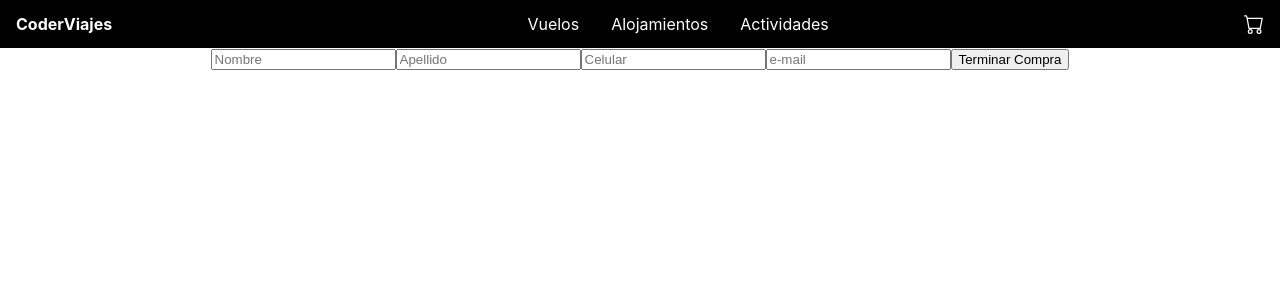
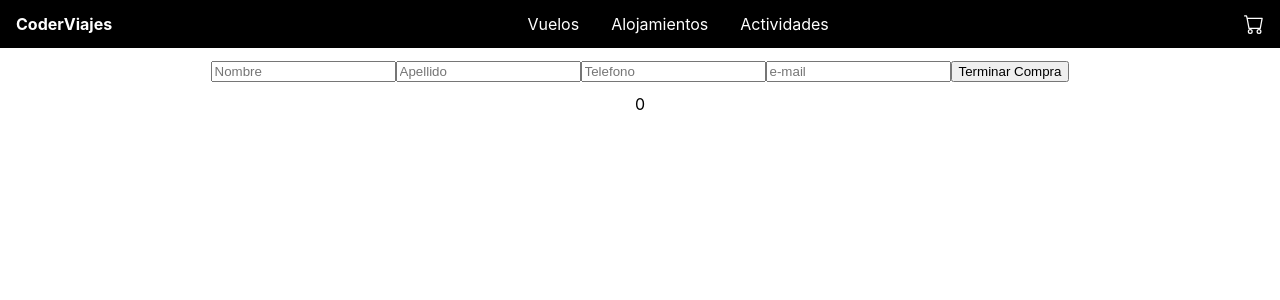
Before and after one commit to TessaGeronimo/proyecto-final-TessaGeronimo, a React (Create React App) app in the folder ecommerce_tessa/: page /userData in a window 1280 px wide. Shown: the top 300 px of the page. Built offline with nearby package versions, Linux system fonts and the light colour scheme.

Commit message:
grabado de venta en firebase completo

```diff
--- /dev/null
+++ b/ecommerce_tessa/src/components/UserData/UserData.css
@@ -0,0 +1,6 @@
+.udcontainer{
+    display: flex;
+    flex-direction: column;
+    align-items: center;
+    padding: 12px;
+}
--- a/ecommerce_tessa/src/components/UserData/UserData.jsx
+++ b/ecommerce_tessa/src/components/UserData/UserData.jsx
@@ -1,16 +1,75 @@
-import React from "react";
+import React, { useState } from "react";
+import { useCartContext } from "../CartContext/CartContext";
+import './UserData.css';
+import { collection, addDoc} from "firebase/firestore";
+import db from '../../firebase/firebase';
+import { Link } from "react-router-dom";
 
 const UserData = () => {
 
-    console.log('aca');
+    const [idVenta, setIdVenta] = useState(0);
+
+    const [buyer, setBuyer] = useState({
+        Nombre: '',
+        Apellido:'',
+        Email: '',
+        Telefono: ''
+    });
+
+    const {Nombre, Apellido, Email, Telefono} = buyer;
+
+    const {products, totalAmount, clear} = useCartContext();
+
+    const handleInputChange = (e) =>{
+        setBuyer(({
+            ...buyer,
+            [e.target.name]:e.target.value
+        }));
+    }
+
+    const generarVenta = async(data) => {
+        try {
+            const col = collection(db,"Ventas")
+            const venta = await addDoc(col,data)
+            setIdVenta(venta.id)
+            clear()
+        } catch (error) {
+            console.log(error)
+        }
+    }
+
+    const handleSubmit = (e) =>{
+        e.preventDefault();
+        const fecha = new Date();
+        const items = products.map((e)=> {return {id:e.id,title:e.destino,price:e.precio,amount:e.quantity}})
+        const total = totalAmount();
+        const data = {buyer,items,fecha, total};
+        generarVenta(data);
+    }
+
     return(
-        <div>
-            <input type= 'text' placeholder="Nombre"></input>
-            <input type= 'text' placeholder="Apellido"></input>
-            <input type= 'number' placeholder="Celular"></input>
-            <input type= 'email' placeholder="e-mail"></input>
-            <button>Terminar Compra</button>
-        </div>
+        <>
+            <div className="udcontainer">
+                <form onSubmit={handleSubmit}>
+                    <input type= 'text' name='Nombre' placeholder="Nombre" value={Nombre} onChange={handleInputChange} required></input>
+                    <input type= 'text' name='Apellido' placeholder="Apellido" value={Apellido} onChange={handleInputChange} required></input>
+                    <input type= 'number' name='Telefono' placeholder="Telefono" value={Telefono} onChange={handleInputChange} required></input>
+                    <input type= 'email' name= 'Email' placeholder="e-mail" value={Email} onChange={handleInputChange} required></input>
+                    <button type="submit">Terminar Compra</button>
+                </form>
+            </div>
+            <div>
+                {
+                    idVenta&&(
+                        <div>
+                            <h4>Ya tenés tu CoderViaje!!</h4>
+                            <h4>{`Tú código de compra es: ${idVenta}`}</h4>
+                            <Link to="/"><h5>Volver al inicio</h5></Link>
+                        </div>
+                        )
+                }
+            </div>
+        </>
     );
 }
 
```
